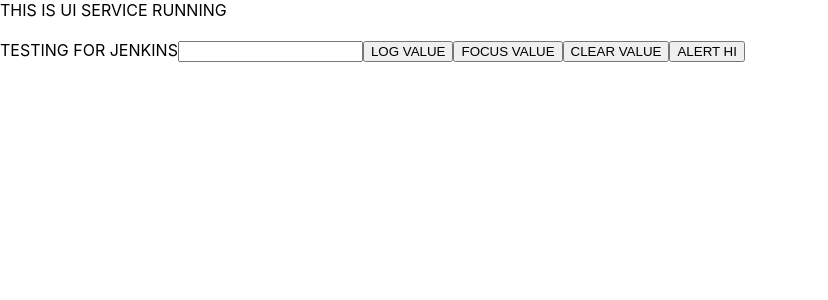
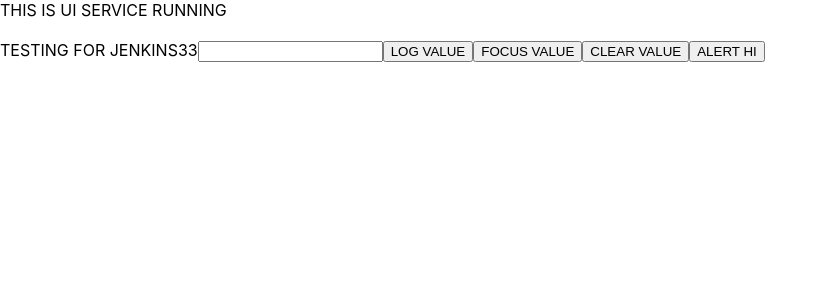
Before and after one commit to ashutoshsaxena2002/DEVOPS, a React (Create React App) app in the folder uiservice/: page / in a window 1280 px wide. Shown: the top 300 px of the page, without its empty margins (0-828 px from the left). Built offline with nearby package versions, Linux system fonts and the light colour scheme; no server answers.

Commit message:
commit for ui service

```diff
--- a/uiservice/src/App.js
+++ b/uiservice/src/App.js
@@ -7,7 +7,7 @@
   return (
     <>
       <Component1 />
-      {"TESTING FOR JENKINS"}
+      {"TESTING FOR JENKINS33"}
       <ParentInput />
     </>
   );
```
